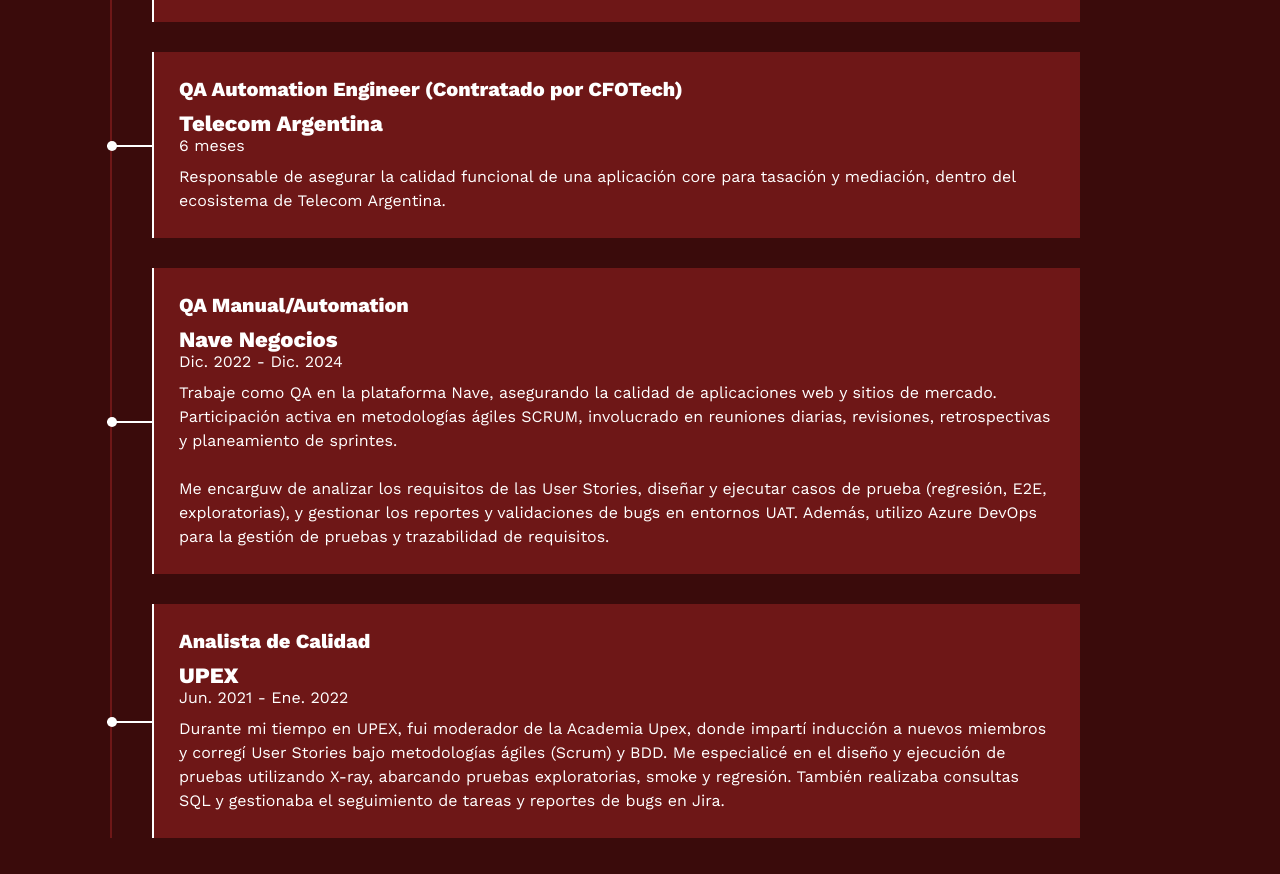
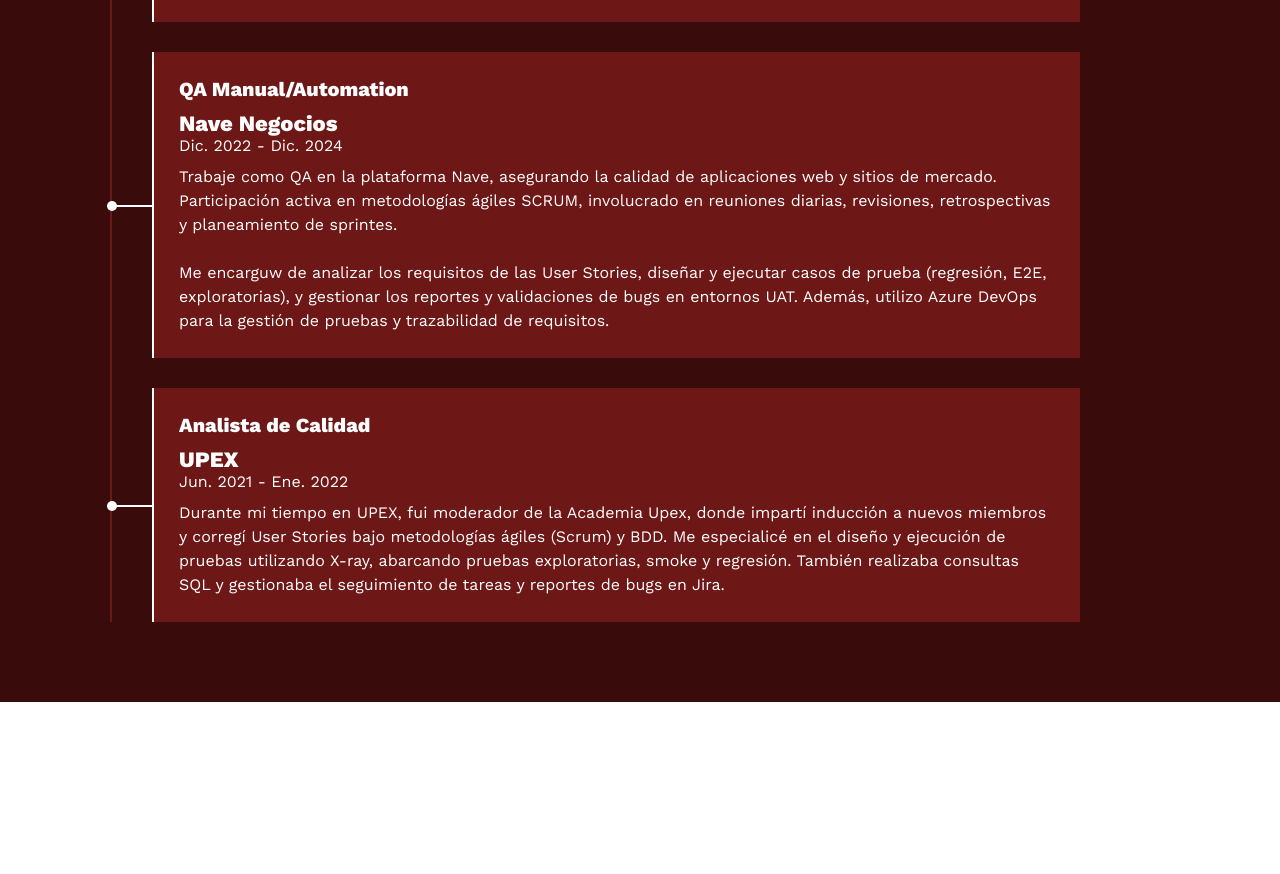
Before and after one commit to Vazquez-Ernesto/-Portafolio-QA-Automation, a website: page index.html in a window 1280 px wide. Shown: the part 3402-4276 px from the top of the page. After the commit the page ends 4104 px from the top, so only its background shows below. Drawn offline with nearby package versions, Linux system fonts and the light colour scheme.

Commit message:
Eliminacion de codigo duplicado

```diff
--- a/index.html
+++ b/index.html
@@ -252,18 +252,6 @@
                 </div>
 
                 <div class="item der">
-                    <h4>QA Automation Engineer (Contratado por CFOTech)</h4>
-                    <span class="casa">Telecom Argentina</span>
-                    <span class="fecha">6 meses</span>
-                    <p>
-                        Responsable de asegurar la calidad funcional de una aplicación core para tasación y mediación, dentro del ecosistema de Telecom Argentina.
-                    </p>
-                    <div class="conectord">
-                        <div class="circulod"></div>
-                    </div>
-                </div>
-
-                <div class="item der">
                     <h4>QA Manual/Automation</h4>
                     <span class="casa">Nave Negocios</span>
                     <span class="fecha">Dic. 2022 - Dic. 2024</span>
```
